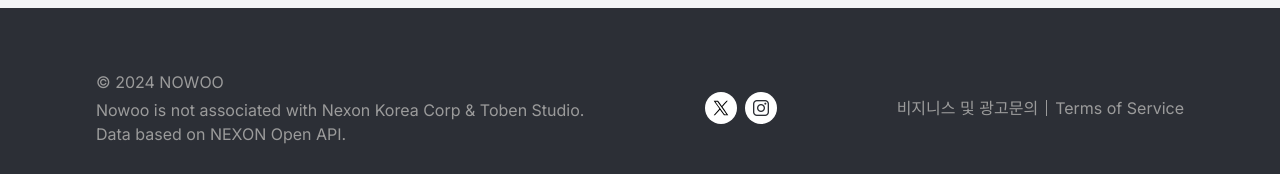
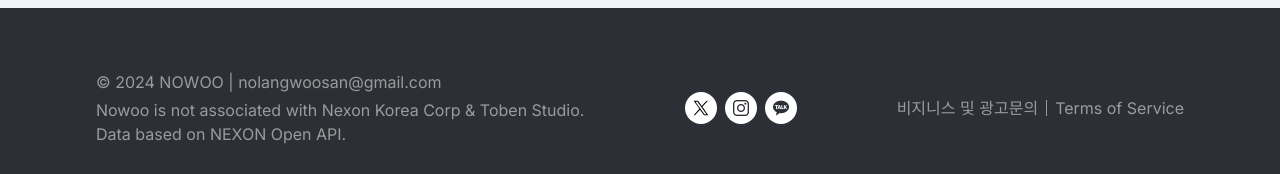
Before and after one commit to nolangwoosan/nowoo, a Next.js app: page / in a window 1280 px wide. Shown: the part 716-890 px from the top of the page. Built offline with nearby package versions, Linux system fonts and the light colour scheme; no server answers; the database is empty.

Commit message:
푸터 이메일, 카카오톡 추가함.

```diff
--- a/components/footer.tsx
+++ b/components/footer.tsx
@@ -1,6 +1,7 @@
 import Image from 'next/image'
 
 import InstagramIcon from '@/public/instagram.svg'
+import KakaoIcon from '@/public/kakao.svg'
 import TwitterIcon from '@/public/twitter.svg'
 
 export default function Footer() {
@@ -8,7 +9,7 @@ export default function Footer() {
     <footer className='flex h-[200px] items-center justify-center bg-[#2C2F36] px-24 py-16 text-[#9B9B9B] max-md:p-4'>
       <div className='flex w-full max-w-7xl items-center justify-between gap-2 max-lg:flex-col max-lg:gap-4 '>
         <div className='flex flex-col gap-1 max-md:text-center'>
-          <span>© 2024 NOWOO</span>
+          <span>© 2024 NOWOO | nolangwoosan@gmail.com</span>
           <p>
             Nowoo is not associated with Nexon Korea Corp & Toben Studio. <br />
             Data based on NEXON Open API.
@@ -26,6 +27,14 @@ export default function Footer() {
           >
             <Image src={InstagramIcon} width={16} height={16} alt='instagram' />
           </a>
+          <a
+            className='rounded-full bg-white p-2'
+            href='https://open.kakao.com/o/sYgOAa7f'
+            rel='noreferrer'
+            target='_blank'
+          >
+            <Image src={KakaoIcon} width={16} height={16} alt='kakao' />
+          </a>
         </div>
         <div className='flex items-center gap-2 max-lg:gap-4'>
           <a href='mailto:nolangwoosan@gmail.com' rel='noreferrer' target='_blank'>
```
Also changed, not shown: public/kakao.svg (added).
